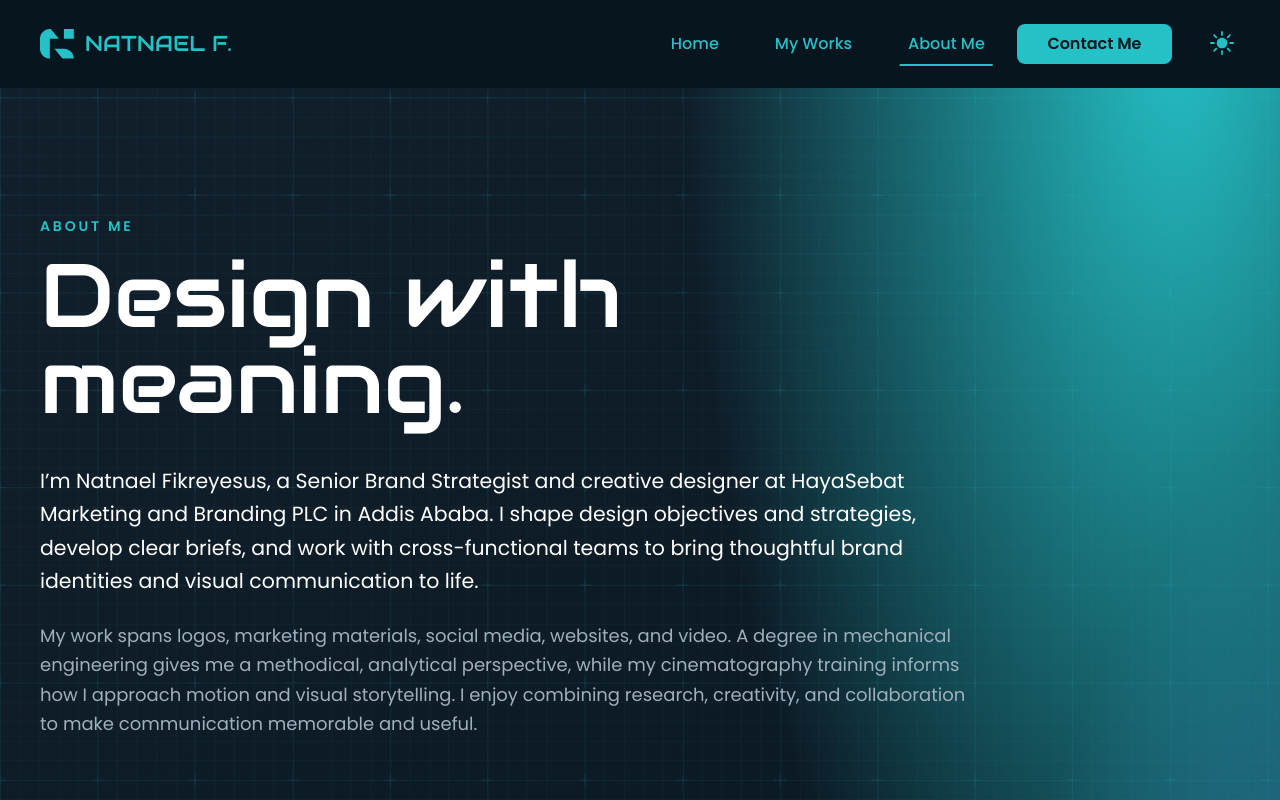
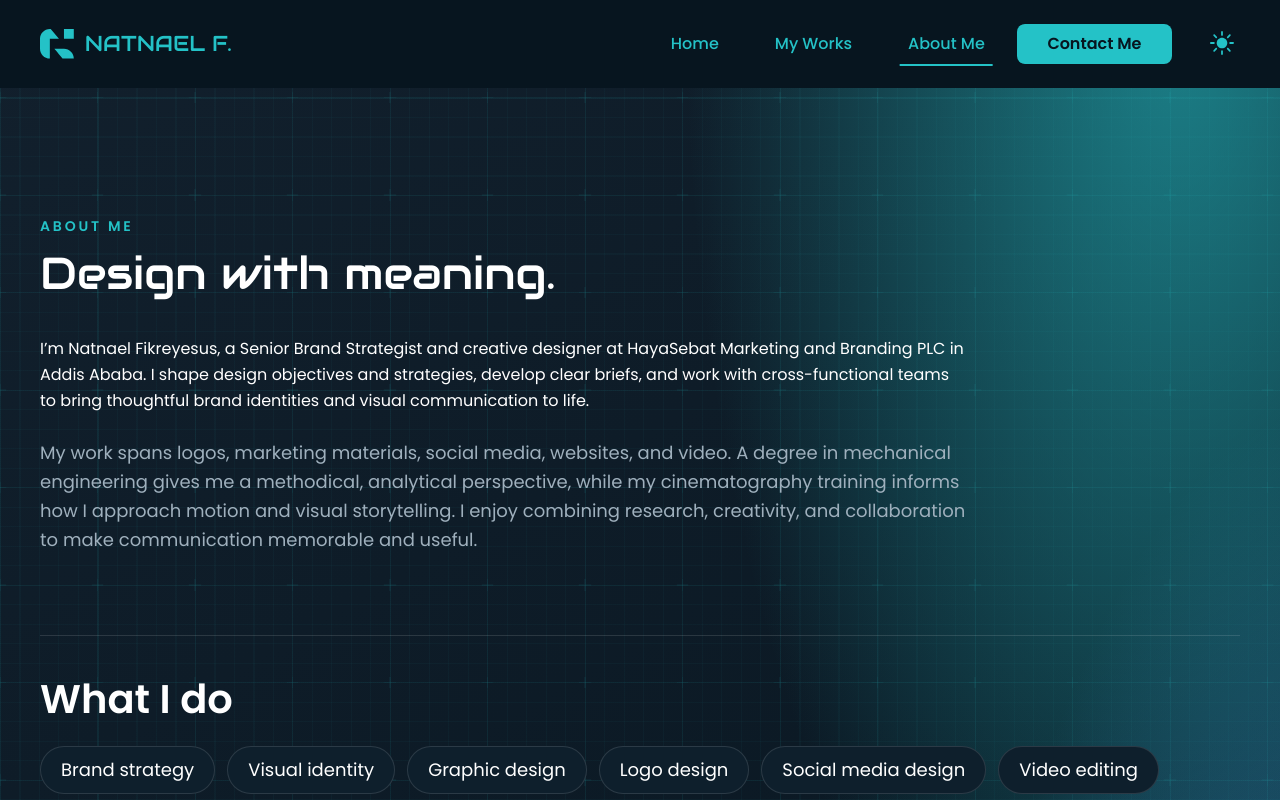
Before and after one commit to SamuelAlehegn/nattyfy-portfolio, a React (Vite) app: page /about in a window 1280 px wide. Shown: the top 800 px of the page. Built offline with nearby package versions, Linux system fonts and the light colour scheme.

Commit message:
some color and text size updates (#18)

```diff
--- a/src/components/layout/Footer.tsx
+++ b/src/components/layout/Footer.tsx
@@ -29,13 +29,13 @@ export function Footer() {
           <address className="flex not-italic flex-col items-center gap-1.5 md:items-end">
             <a
               href={`mailto:${site.email}`}
-              className="text-contact text-copy underline-offset-4 transition-colors duration-150 hover:text-accent-hover hover:underline"
+              className="text-contact text-copy inline-block transition-all duration-100 hover:scale-105 hover:drop-shadow-[0_0_8px_rgba(34,211,238,0.8)]"
             >
               {site.email}
             </a>
             <a
               href={site.phoneHref}
-              className="text-contact-sm text-copy underline-offset-4 transition-colors duration-150 hover:text-accent-hover hover:underline"
+              className="text-contact-sm text-copy inline-block transition-all duration-100 hover:scale-105 hover:drop-shadow-[0_0_8px_rgba(34,211,238,0.8)]"
             >
               {site.phoneDisplay}
             </a>
--- a/src/styles/globals.css
+++ b/src/styles/globals.css
@@ -14,12 +14,12 @@
   /* Header and hero type scale: 80% of the original visual size. */
   --text-display-1: clamp(2.2rem, 7.2vw, 5.5rem);
   --text-display-2: clamp(1.7rem, 5.6vw, 4.2rem);
-  --text-page-title: clamp(2.5rem, 8vw, 5.625rem);
-  --text-page-kicker: clamp(1.75rem, 5vw, 3.625rem);
+  --text-page-title: clamp(2.5rem, 3.5vw, 5.625rem);
+  --text-page-kicker: clamp(1.75rem, 2vw, 3.625rem);
   --text-h1: clamp(1.75rem, 3.2vw, 2.5rem);
   --text-h2: clamp(1.75rem, 3.2vw, 2.5rem);
   --text-label: clamp(1.5rem, 2.6vw, 2.375rem);
-  --text-body-lg: clamp(1rem, 1.6vw, 1.5rem);
+  --text-body-lg: clamp(1rem, 1.2vw, 1.5rem);
   --text-body: clamp(1rem, 0.4vw + 0.9rem, 1.125rem);
   --text-nav: 1rem;
   --text-button: 1rem;
@@ -30,9 +30,9 @@
   --text-instagram: 0.875rem;
   --text-instagram-sm: 0.75rem;
   --text-footer-brand-1: clamp(1.75rem, 3.2vw, 3rem);
-  --text-footer-brand-2: clamp(1.375rem, 2.5vw, 2.375rem);
+  --text-footer-brand-2: clamp(1.375rem, 2.3vw, 2.375rem);
   --text-contact: clamp(1rem, 1.2vw, 1.5rem);
-  --text-contact-sm: 1.25rem;
+  --text-contact-sm: 1.2rem;
 
   /* Line heights pair with the size utilities (text-h1, text-body, ...). */
   --text-display-1--line-height: 0.95;
--- a/src/styles/tokens.css
+++ b/src/styles/tokens.css
@@ -64,17 +64,17 @@
 
   /* Page backgrounds */
   --gradient-dark-page:
-    radial-gradient(55% 50% at 92% 0%, #24c2c7 0%, rgb(36 194 199 / 0) 70%),
-    radial-gradient(50% 55% at 105% 48%, #418cd9 0%, rgb(65 140 217 / 0) 65%),
+    radial-gradient(55% 50% at 92% 0%, #24c1c79c 0%, rgb(36 194 199 / 0) 70%),
+    radial-gradient(50% 55% at 105% 48%, #418dd9b1 0%, rgb(65 140 217 / 0) 65%),
     linear-gradient(150deg, #12202d 0%, #07151f 55%, #06141e 100%);
   --gradient-light-page: linear-gradient(
     180deg,
     #e6fdfe 0%,
-    #e0f9fc 16%,
-    #caf0f5 25%,
-    #95e1e6 34%,
-    #4ecdd2 43%,
-    #24c2c7 52%,
+    #e0f9fc 70%,
+    #caf0f5 80%,
+    #95e1e6 88%,
+    #4ecdd2 90%,
+    #24c2c7 98%,
     #24c2c7 100%
   );
   --gradient-light-hero: linear-gradient(
```
